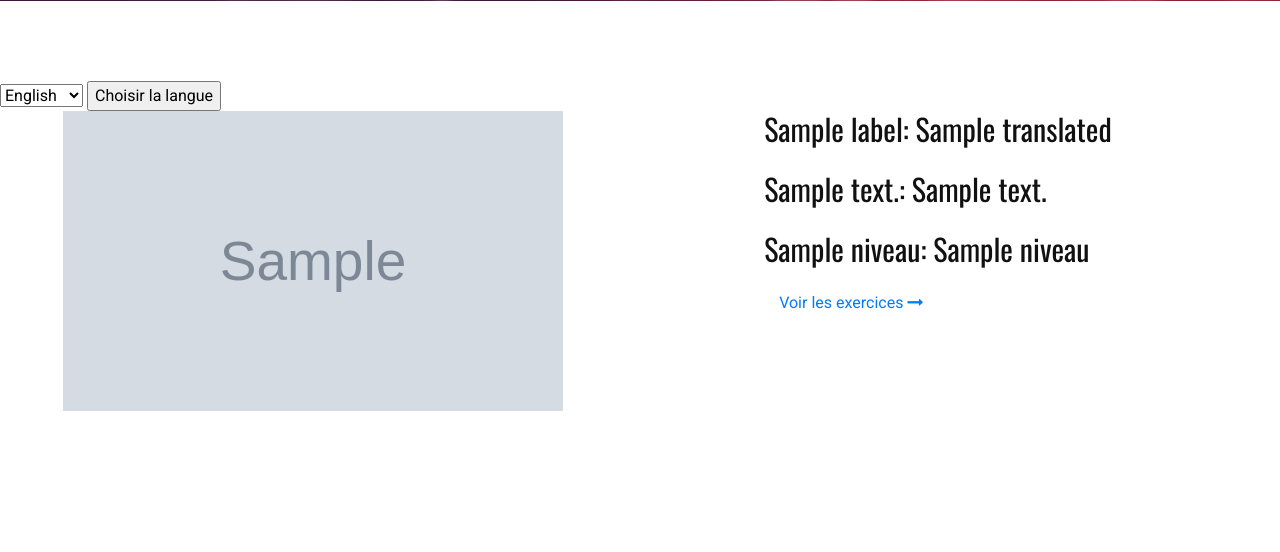
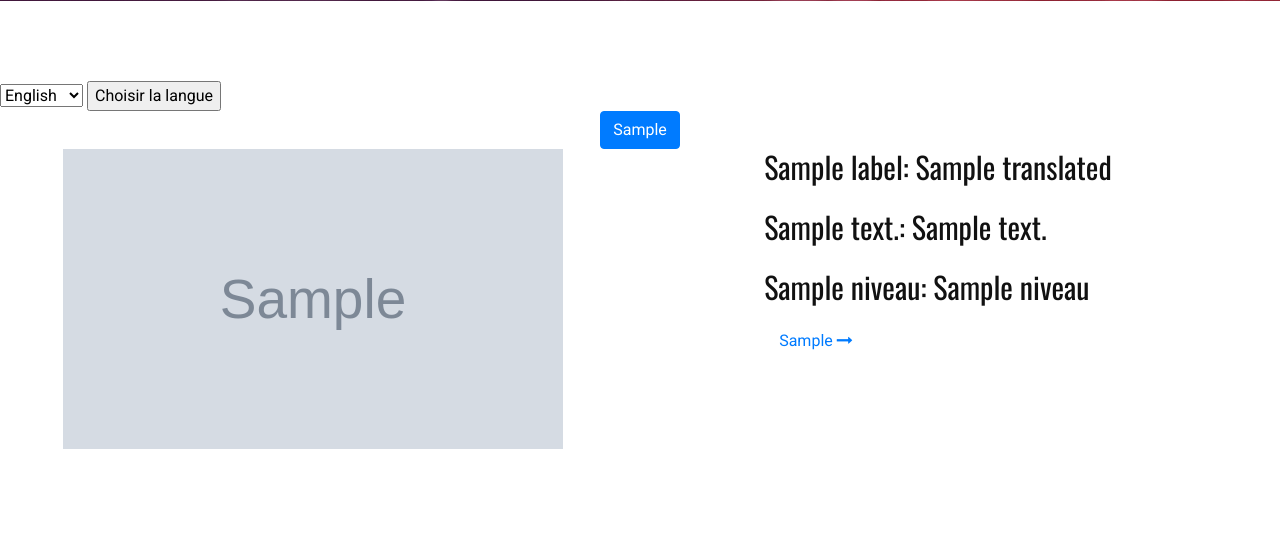
Before and after one commit to souhahabibi/pidevWeb3a8, a Symfony app: template templates/client_cours.html.twig in a window 1280 px wide. Shown: the part 293-845 px from the top of the page. Run offline with Twig, Linux system fonts and the light colour scheme; the template is opened without the code that fills it: most values are stand-ins (such as "Sample title", 1, 10 or a date in 2020); grey boxes marked "Sample" are stand-in pictures; some libraries are stand-ins or nearby versions.

Commit message:
css modified

```diff
--- a/composer.json
+++ b/composer.json
@@ -45,6 +45,7 @@
         "symfony/validator": "5.4.*",
         "symfony/web-link": "5.4.*",
         "symfony/yaml": "5.4.*",
+        "tattali/calendar-bundle": "^1.3",
         "twig/extra-bundle": "^2.12|^3.0",
         "twig/twig": "^2.12|^3.0",
         "twilio/sdk": "^8.0"
--- a/templates/client_cours.html.twig
+++ b/templates/client_cours.html.twig
@@ -3,7 +3,6 @@
 {% block title %}ESPRAT | Courses{% endblock %}
 
 {% block body %}
-
 <form action="{{ path('app_translate') }}" method="get">
     <select name="lang">
         <option value="en">English</option>
@@ -12,6 +11,9 @@
     <input type="submit" value="Choisir la langue">
 </form>
 
+<div class="text-center">
+    <a href="{{ path('app_calendar') }}" class="btn btn-primary">{{ translations.voir_calendrier }}</a>
+</div>
 
 {% for cours in translated %}
 <div class="tab-pane fade-in active" id="class-1" role="tabpanel">
@@ -27,8 +29,7 @@
                     <h3>{{ labels.niveau }}: {{ cours.niveau}}</h3>
                     <br>
                     <div class="col-lg-6">
-<a href="{{ path('client_exercices', {'courseId': cours.id}) }}">Voir les exercices <i class="fa fa-long-arrow-right"></i></a>
-
+                        <a href="{{ path('client_exercices', {'courseId': cours.id}) }}">{{ translations.voir_exercices }} <i class="fa fa-long-arrow-right"></i></a>
                     </div>
                 </div>
             </div>
--- a/translations/messages.en.yaml
+++ b/translations/messages.en.yaml
@@ -10,3 +10,5 @@ Entrainement de niveau normal avec poids corporel: Normal level training with bo
 Nom: Name
 Description: Description
 Niveau: Level
+Voir le Calendrier: Show Calendar
+Voir les Exercices: Show exercices
```
Also changed, not shown: src/Controller/CoursController.php (+7 -0 lines), 2 other files. Lines whose indentation alone changed are shown as unchanged.
